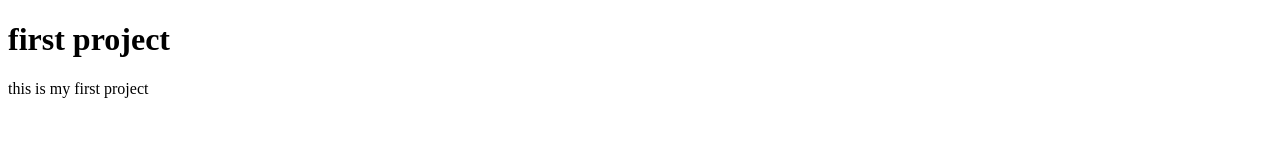
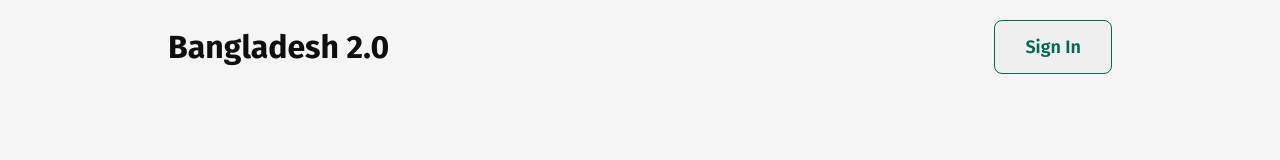
Before and after one commit to Mezbah-Saklain/Assignment-1, a plain HTML site: page index.html in a window 1280 px wide. Drawn offline with Linux system fonts and the light colour scheme.

Commit message:
first commit navbar

```diff
--- a/index.html
+++ b/index.html
@@ -3,10 +3,18 @@
 <head>
     <meta charset="UTF-8">
     <meta name="viewport" content="width=device-width, initial-scale=1.0">
+    <link rel="preconnect" href="https://fonts.googleapis.com">
+    <link rel="preconnect" href="https://fonts.gstatic.com" crossorigin>
+    <link href="https://fonts.googleapis.com/css2?family=Fira+Sans:ital,wght@0,100;0,200;0,300;0,400;0,500;0,600;0,700;0,800;0,900;1,100;1,200;1,300;1,400;1,500;1,600;1,700;1,800;1,900&display=swap" rel="stylesheet">
+    <link rel="stylesheet" href="style.css">
     <title>Document</title>
 </head>
 <body>
-    <h1>first project</h1>
-    <p>this is my first project</p>
+    <!-- NAVBAR -->
+    <div class ="navbar">
+        <div class="logo">Bangladesh 2.0</div>
+        <button class ="signin">Sign In</button>
+    </div>
+
 </body>
 </html>
--- a/style.css
+++ b/style.css
@@ -0,0 +1,45 @@
+body{
+    background-color: #f5f5f5;
+    font-family: 'Fira Sans';
+    color: #0e0e0e;
+}
+
+html{
+    padding: 0;
+    margin: 0;
+}
+
+.navbar{
+    background-color: #f5f5f5;
+    display: flex;
+    justify-content: space-between;
+    padding: 0px 160px;
+    align-items: center;
+    margin: 20px 0px;
+}
+
+.logo{
+    color: rgb(14, 14, 14);
+    font-family: Fira Sans;
+    font-size: 32px;
+    font-weight: 700;
+}
+
+.signin{
+    padding: 15px 30px 15px 30px;
+    box-sizing: border-box;
+    border: 1px solid rgb(0, 106, 80);
+    border-radius: 8px;
+    color: rgb(0, 106, 80);
+    font-family: Fira Sans;
+    font-size: 18px;
+    font-weight: 600;
+    line-height: 22px;
+    letter-spacing: 0%;
+    text-align: left;
+}
+
+.signin:hover{
+    background-color: rgb(0, 106, 80);
+    color: #f5f5f5;
+}
```
Also changed, not shown: Bangladesh 2.0.png (added), UI/banner.png (added), UI/donate.png (added), UI/news.png (added), UI/newsletter.png (added), UI/quotes.png (added), UI/vision.png (added), assets/al-jazeera.png (added), assets/card-icon.png (added), assets/facebook.png (added), assets/hero.png (added), assets/instagram.png (added), assets/quote-bg.png (added), assets/satelite.png (added), 1 more files, 2 other files.
